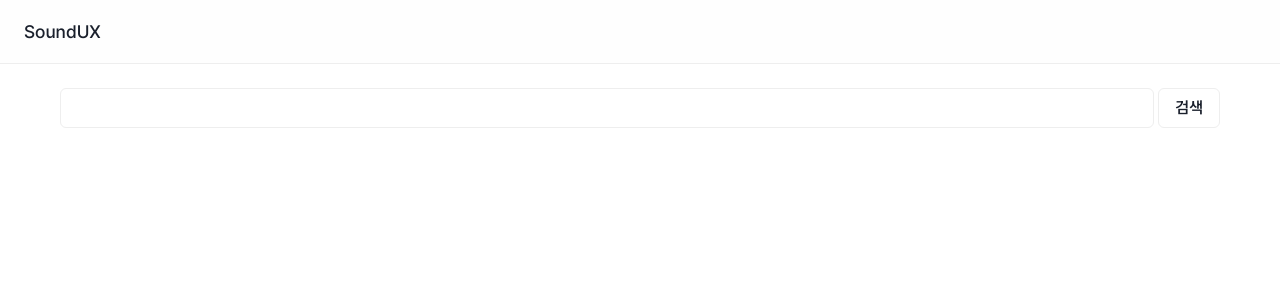
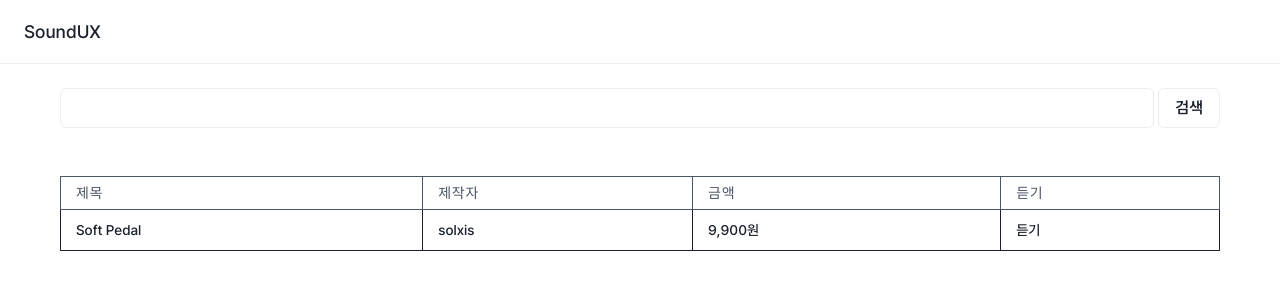
Before and after one commit to capstone-urf/SoundUX-frontend, a Next.js app: page / in a window 1280 px wide. Shown: the top 300 px of the page. Built offline with nearby package versions, Linux system fonts and the light colour scheme.

Commit message:
[FEAT] SoundUX 웹 플레이어 연결 (#4)

```diff
--- a/src/app/page.tsx
+++ b/src/app/page.tsx
@@ -1,22 +1,32 @@
 'use client';
 
-import React, { FormEvent } from 'react';
+import {
+  Flex,
+  Button,
+  Input,
+  TableContainer,
+  Table,
+  Thead,
+  Tr,
+  Th,
+  Tbody,
+  Td,
+} from '@chakra-ui/react';
 import axios from 'axios';
+import React, { FormEvent, useState } from 'react';
 
+import PlayerDialog from '@/components/dialog/PlayerDialog';
 import Layout from '@/components/Layout';
-import { Input } from '@chakra-ui/input';
-import { Button } from '@chakra-ui/react';
-import { Flex } from '@chakra-ui/layout';
 
 export default function Home() {
+  const [isPlayerOpen, setIsPlayerOpen] = useState<boolean>(false);
+
   const handleSubmit = (e: FormEvent<HTMLFormElement>) => {
     e.preventDefault();
 
-    axios.post('/v1/ai/music', {}).then(r => {
-      console.log(r);
+    axios.post('/v1/ai/music', {}).then(() => {
+      alert('검색 결과');
     });
-
-    console.log('submit');
   };
 
   return (
@@ -39,6 +49,35 @@ export default function Home() {
           </Button>
         </Flex>
       </form>
+
+      <TableContainer mt={12}>
+        <Table variant="simple">
+          <Thead>
+            <Tr>
+              <Th>제목</Th>
+              <Th>제작자</Th>
+              <Th>금액</Th>
+              <Th>듣기</Th>
+            </Tr>
+          </Thead>
+          <Tbody>
+            <Tr>
+              <Td>Soft Pedal</Td>
+              <Td>solxis</Td>
+              <Td>9,900원</Td>
+              <Td onClick={() => setIsPlayerOpen(true)}>듣기</Td>
+            </Tr>
+          </Tbody>
+        </Table>
+      </TableContainer>
+
+      {isPlayerOpen && (
+        <PlayerDialog
+          isOpen={true}
+          onClose={() => setIsPlayerOpen(false)}
+          musicId="2035308706"
+        />
+      )}
     </Layout>
   );
 }
--- a/src/app/providers.tsx
+++ b/src/app/providers.tsx
@@ -1,8 +1,10 @@
 'use client';
 
-import { ChakraProvider } from '@chakra-ui/react';
 import { ReactNode } from 'react';
 
+import { ChakraProvider } from '@chakra-ui/react';
+import theme from '@/styles/theme';
+
 export function Providers({ children }: { children: ReactNode }) {
-  return <ChakraProvider>{children}</ChakraProvider>;
+  return <ChakraProvider theme={theme}>{children}</ChakraProvider>;
 }
--- a/src/components/Header.tsx
+++ b/src/components/Header.tsx
@@ -1,5 +1,4 @@
-import { Text } from '@chakra-ui/react';
-import { Flex } from '@chakra-ui/layout';
+import { Flex, Text } from '@chakra-ui/react';
 import Link from 'next/link';
 
 const Header = () => {
--- a/src/components/Layout.tsx
+++ b/src/components/Layout.tsx
@@ -1,6 +1,6 @@
+import { Flex } from '@chakra-ui/layout';
 import { ReactNode } from 'react';
 
-import { Flex } from '@chakra-ui/layout';
 import Header from '@/components/Header';
 
 interface LayoutProps {
--- /dev/null
+++ b/src/components/dialog/PlayerDialog.tsx
@@ -0,0 +1,40 @@
+import {
+  AlertDialog,
+  AlertDialogContent,
+  AlertDialogOverlay,
+} from '@chakra-ui/react';
+import { useRef } from 'react';
+
+import { PLAYER_URL } from '@/constants';
+
+interface PlayerDialogProps {
+  isOpen: boolean;
+  onClose: () => void;
+  musicId: string;
+}
+
+const PlayerDialog = ({ isOpen, onClose, musicId }: PlayerDialogProps) => {
+  const cancelRef = useRef<HTMLButtonElement>(null);
+
+  return (
+    <AlertDialog
+      isOpen={isOpen}
+      leastDestructiveRef={cancelRef}
+      onClose={onClose}
+      isCentered={true}
+    >
+      <AlertDialogOverlay>
+        <AlertDialogContent maxW="1080px">
+          <iframe
+            title="player"
+            src={`${PLAYER_URL}${musicId}`}
+            width="100%"
+            height={220}
+          />
+        </AlertDialogContent>
+      </AlertDialogOverlay>
+    </AlertDialog>
+  );
+};
+
+export default PlayerDialog;
--- /dev/null
+++ b/src/constants.ts
@@ -0,0 +1,2 @@
+export const PLAYER_URL =
+  'https://www.musicplug.co.kr/index/new_mp3/playert.php?it_id=';
```
Also changed, not shown: package.json (+12 -2 lines), src/components/dialog/ProgressDialog.tsx (added, +50 -0 lines), .eslintrc.js (added), .eslintrc.json (deleted), src/styles/theme.ts (renamed from theme.ts), 1 other file (tests, documents, lock files or other folders).
